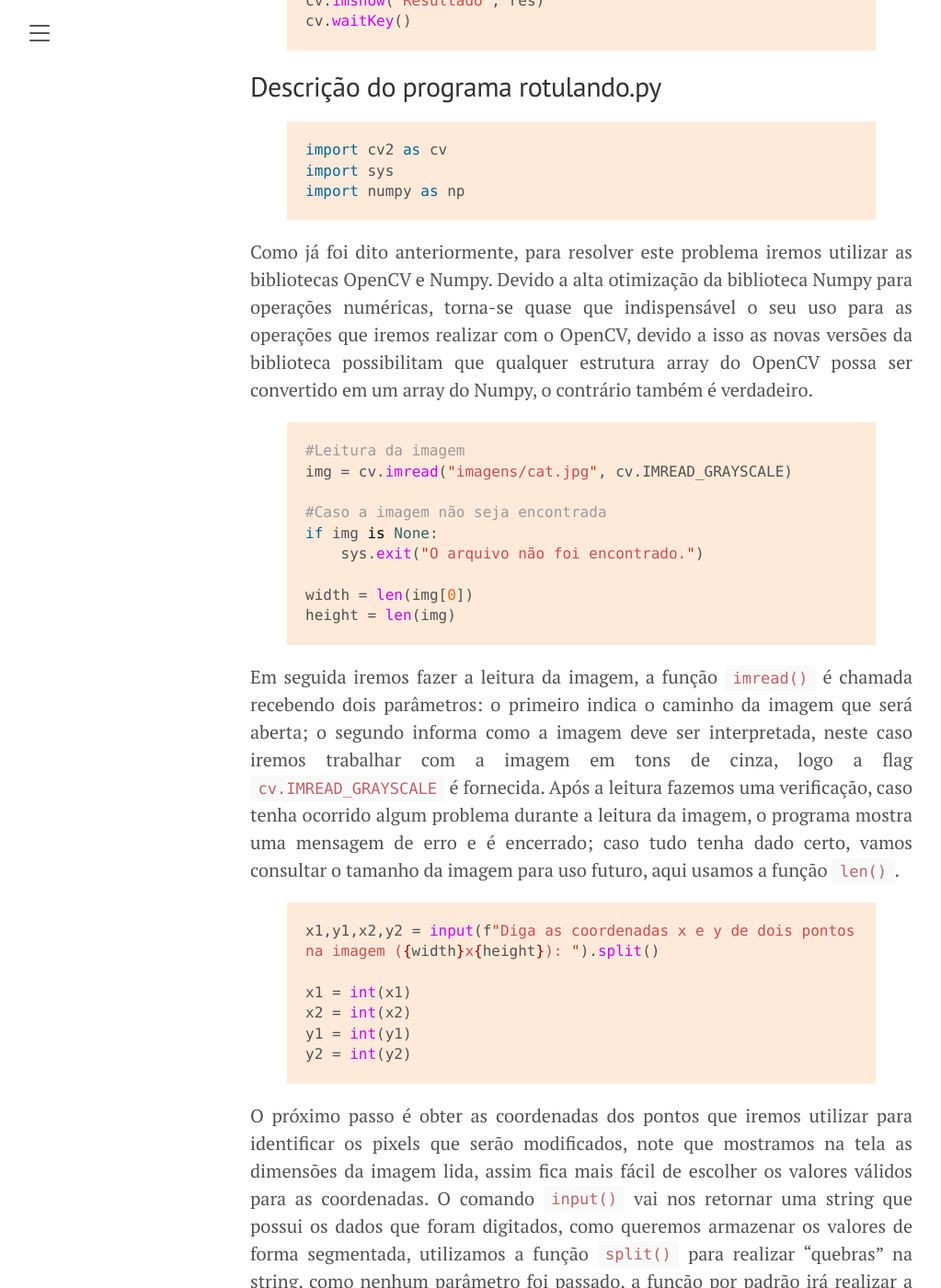
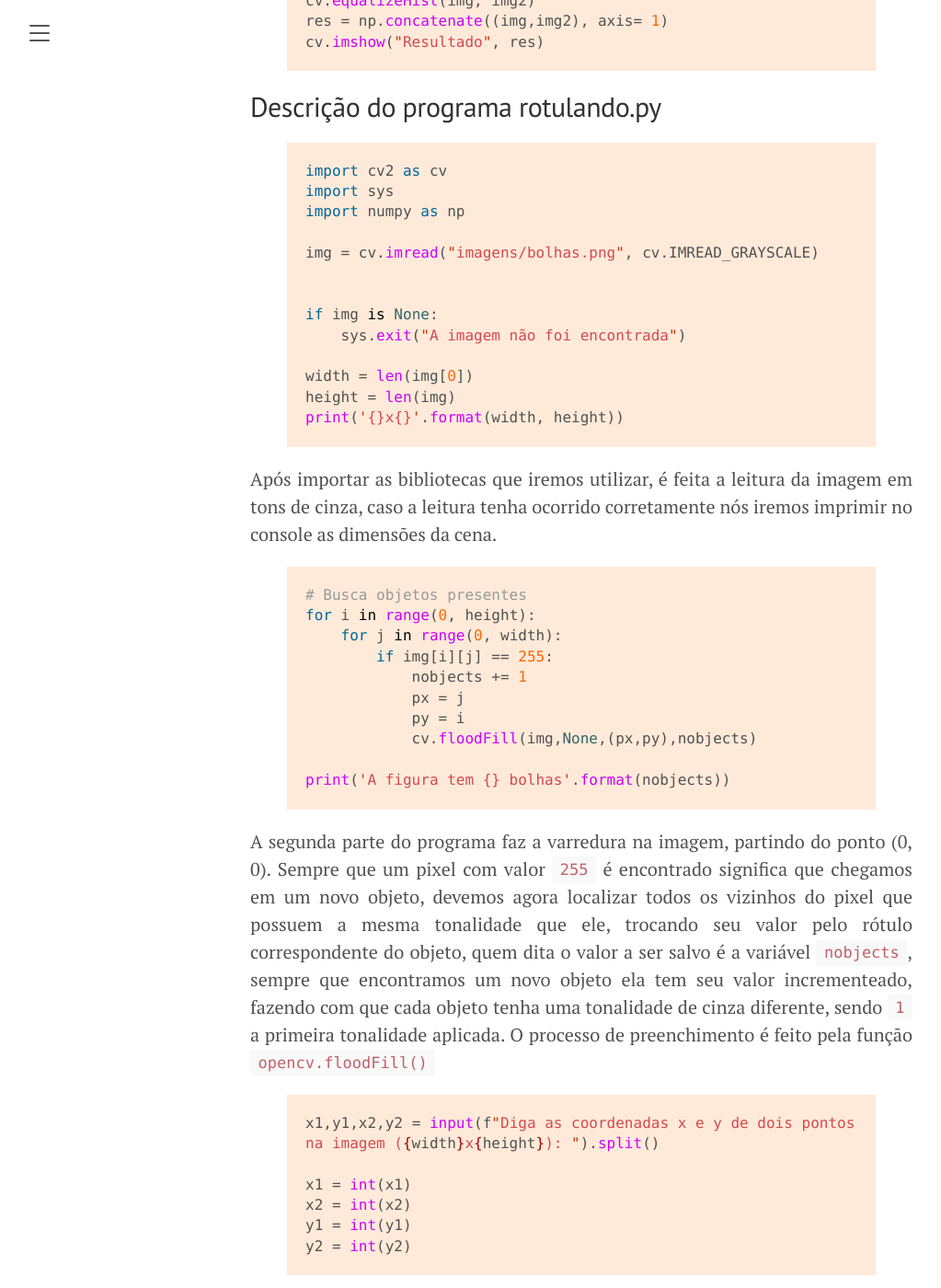
Before and after one commit to lucasamds/lucasamds.github.io, a Jekyll site: the page built from _posts/2021-02-26-preenchendo regiões.md, in a window 1280 px wide and 1400 px high, scrolled down 1559 px. Shown: the whole window at 92% size, without its empty margins (8-1031 px from the left). Built offline with Jekyll 4.4.1, drawn with Linux system fonts in a browser that asks for light colours; some of the changed text lies outside the part shown.

Commit message:
Update 2021-02-26-preenchendo regiões.md

```diff
--- a/_posts/2021-02-26-preenchendo regiões.md
+++ b/_posts/2021-02-26-preenchendo regiões.md
@@ -21,19 +21,19 @@ import sys
 import numpy as np
 
 img = cv.imread("imagens/bolhas.png", cv.IMREAD_GRAYSCALE)
-img2 = np.zeros((len(img), len(img[0])), dtype=np.uint8)
+
 
 if img is None:
     sys.exit("A imagem não foi encontrada")
 
 width = len(img[0])
 height = len(img)
-
 print('{}x{}'.format(width, height))
 
 px = 0
 py = 0
 nobjects = 0
+
 # Busca objetos presentes
 for i in range(0, height):
     for j in range(0, width):
@@ -44,11 +44,13 @@ for i in range(0, height):
             cv.floodFill(img,None,(px,py),nobjects)
 
 print('A figura tem {} bolhas'.format(nobjects))
+
 cv.namedWindow("Resultado", cv.WINDOW_AUTOSIZE)
+img2 = np.zeros((height, width), dtype=np.uint8)
 cv.equalizeHist(img, img2)
 res = np.concatenate((img,img2), axis= 1)
 cv.imshow("Resultado", res)
-cv.waitKey()
+
 
 {% endhighlight %}
 
@@ -59,24 +61,35 @@ import cv2 as cv
 import sys
 import numpy as np
 
-{% endhighlight %}
+img = cv.imread("imagens/bolhas.png", cv.IMREAD_GRAYSCALE)
 
-Como já foi dito anteriormente, para resolver este problema iremos utilizar as bibliotecas OpenCV e Numpy. Devido a alta otimização da biblioteca Numpy para operações numéricas, torna-se quase que indispensável o seu uso para as operações que iremos realizar com o OpenCV, devido a isso as novas versões da biblioteca possibilitam que qualquer estrutura array do OpenCV possa ser convertido em um array do Numpy, o contrário também é verdadeiro.
 
-{% highlight python %}
-#Leitura da imagem
-img = cv.imread("imagens/cat.jpg", cv.IMREAD_GRAYSCALE)
-
-#Caso a imagem não seja encontrada
 if img is None:
-    sys.exit("O arquivo não foi encontrado.")
+    sys.exit("A imagem não foi encontrada")
 
 width = len(img[0])
 height = len(img)
+print('{}x{}'.format(width, height))
+
 {% endhighlight %}
 
-Em seguida iremos fazer a leitura da imagem, a função `imread()` é chamada recebendo dois parâmetros: o primeiro indica o caminho da imagem que será aberta; o segundo informa como a imagem deve ser interpretada, neste caso iremos trabalhar com a imagem em tons de cinza, logo a flag `cv.IMREAD_GRAYSCALE` é fornecida. Após a leitura fazemos uma verificação, caso tenha ocorrido algum problema durante a leitura da imagem, o programa mostra uma mensagem de erro e é encerrado; caso tudo tenha dado certo, vamos consultar o tamanho da imagem para uso futuro, aqui usamos a função `len()`.
+Após importar as bibliotecas que iremos utilizar, é feita a leitura da imagem em tons de cinza,  caso a leitura tenha ocorrido corretamente nós iremos imprimir no console as dimensões da cena.
 
+{% highlight python %}
+
+# Busca objetos presentes
+for i in range(0, height):
+    for j in range(0, width):
+        if img[i][j] == 255:
+            nobjects += 1
+            px = j
+            py = i
+            cv.floodFill(img,None,(px,py),nobjects)
+
+print('A figura tem {} bolhas'.format(nobjects))
+{% endhighlight %}
+
+A segunda parte do programa faz a varredura na imagem, partindo do ponto (0, 0). Sempre que um pixel com valor `255` é encontrado significa que chegamos em um novo objeto, devemos agora localizar todos os vizinhos do pixel que possuem a mesma tonalidade que ele, trocando seu valor pelo rótulo correspondente do objeto, quem dita o valor a ser salvo é a variável `nobjects`, sempre que encontramos um novo objeto ela tem seu valor incrementeado, fazendo com que cada objeto tenha uma tonalidade de cinza diferente, sendo `1` a primeira tonalidade aplicada. O processo de preenchimento é feito pela função `opencv.floodFill()`
 {% highlight python %}
 x1,y1,x2,y2 = input(f"Diga as coordenadas x e y de dois pontos na imagem ({width}x{height}): ").split()
 
```
